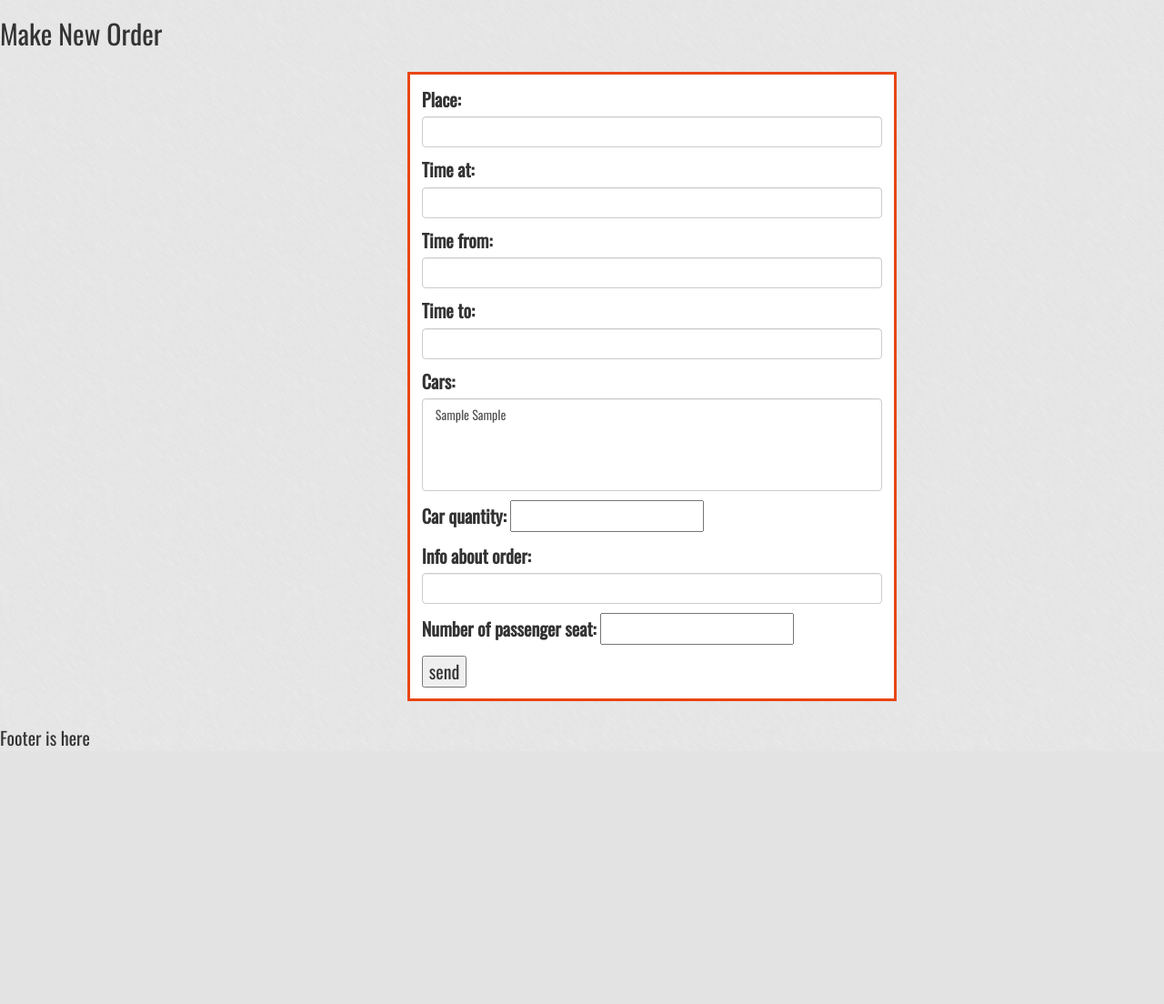
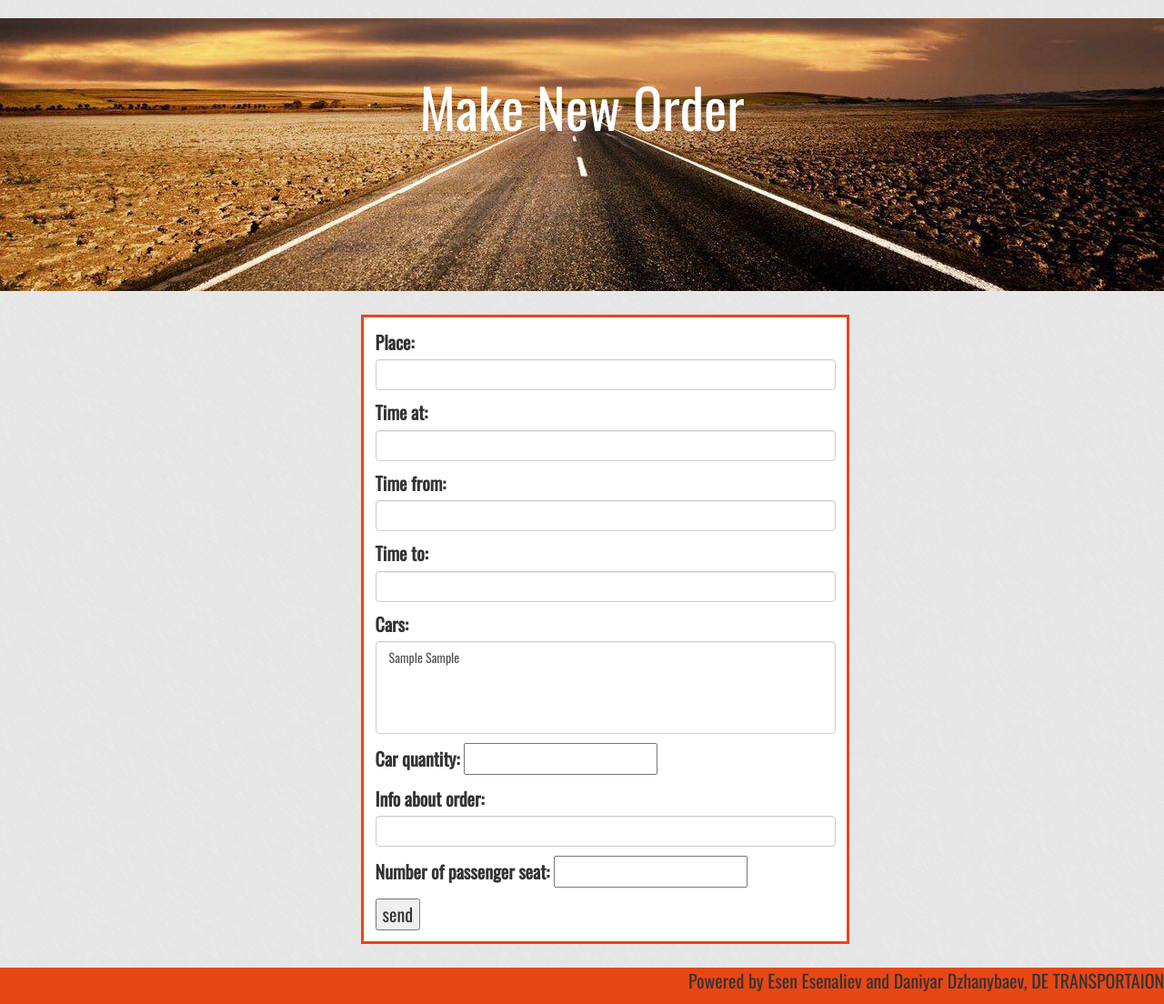
Before and after one commit to Esen9248/DE-transport, a Django app: page /orders/post-order/ in a window 1280 px wide. Shown: the part 98-1202 px from the top of the page at 91% size. Before the commit the page ends 919 px from the top, so only its background shows below. Run offline with Django 3.2, Linux system fonts and the light colour scheme; a user stored in the database is signed in; tables that the repository leaves empty hold one stand-in row (values such as "Sample post"); some libraries are stand-ins or nearby versions.

Commit message:
complited

```diff
--- a/DE_project/DE_project/static/css/base.css
+++ b/DE_project/DE_project/static/css/base.css
@@ -46,3 +46,14 @@ body{
     margin-top:1rem;
     height: 100%;
 }
+footer{
+    position: absolute;
+    background-color: #E94615;
+    bottom:0;
+    left:0;
+    width: 100%;
+    height: 40px;
+}
+footer p{
+    text-align: right;
+}
--- a/DE_project/DE_project/static/css/post-order.css
+++ b/DE_project/DE_project/static/css/post-order.css
@@ -1,6 +1,29 @@
 .form-post {
-    margin: 2% 23% 2% 35%;
+    margin: 2% 27% 2% 31%;
     padding: 1%;
     border: 3px solid #E94615;
     background-color: #fff;
 }
+.page_name{
+    text-align: center;
+    font-size: 300%;
+    color: white;
+    padding-top: 5%;
+}
+.page_name_div{
+    height: 300px;
+    background: url('../images/roadbackground.jpg') center center / cover no-repeat;
+}
+.footer{
+    background-color: #E94615;
+    bottom:0;
+    left:0;
+    width: 100%;
+    height: 40px;
+}
+.footer p{
+    text-align: right;
+}
+footer{
+    display:none;
+}
--- a/DE_project/DE_project/templates/base.html
+++ b/DE_project/DE_project/templates/base.html
@@ -47,8 +47,10 @@
       {% block contents %}{% endblock contents %}
     </div>
     <footer>
-      Footer is here
+      <p>Powered by Esen Esenaliev and Daniyar Dzhanybaev, DE TRANSPORTAION</p>
     </footer>
+    {% block footer %}
+    {% endblock footer %}
 
     <script src="https://code.jquery.com/jquery-1.12.4.js"></script>
     <script src="https://code.jquery.com/ui/1.12.1/jquery-ui.js"></script>
--- a/DE_project/orders/templates/order_details.html
+++ b/DE_project/orders/templates/order_details.html
@@ -6,7 +6,9 @@
 {% endblock %}
 
 {% block page_name %}
-    <h2 class='page-name'>{{ order.place }}</h2>
+<div class='page_name_div'>
+    <h2 class='page_name'>{{ order.place }}</h2>
+</div>
 {% endblock %}
 
 {% block contents %}
--- a/DE_project/orders/templates/post_order.html
+++ b/DE_project/orders/templates/post_order.html
@@ -22,5 +22,13 @@ Make new order
 {% endblock %}
 
 {% block page_name %}
-<h2>Make New Order</h2>
+<div class='page_name_div'>
+<h2 class=page_name>Make New Order</h2>
+</div>
 {% endblock %}
+
+{% block footer %}
+<div class='footer'>
+    <p>Powered by Esen Esenaliev and Daniyar Dzhanybaev, DE TRANSPORTAION</p>
+</div>
+{% endblock %}
```
Also changed, not shown: DE_project/DE_project/static/css/order-details.css (+8 -1 lines), DE_project/DE_project/static/images/road2.jpg (added).
